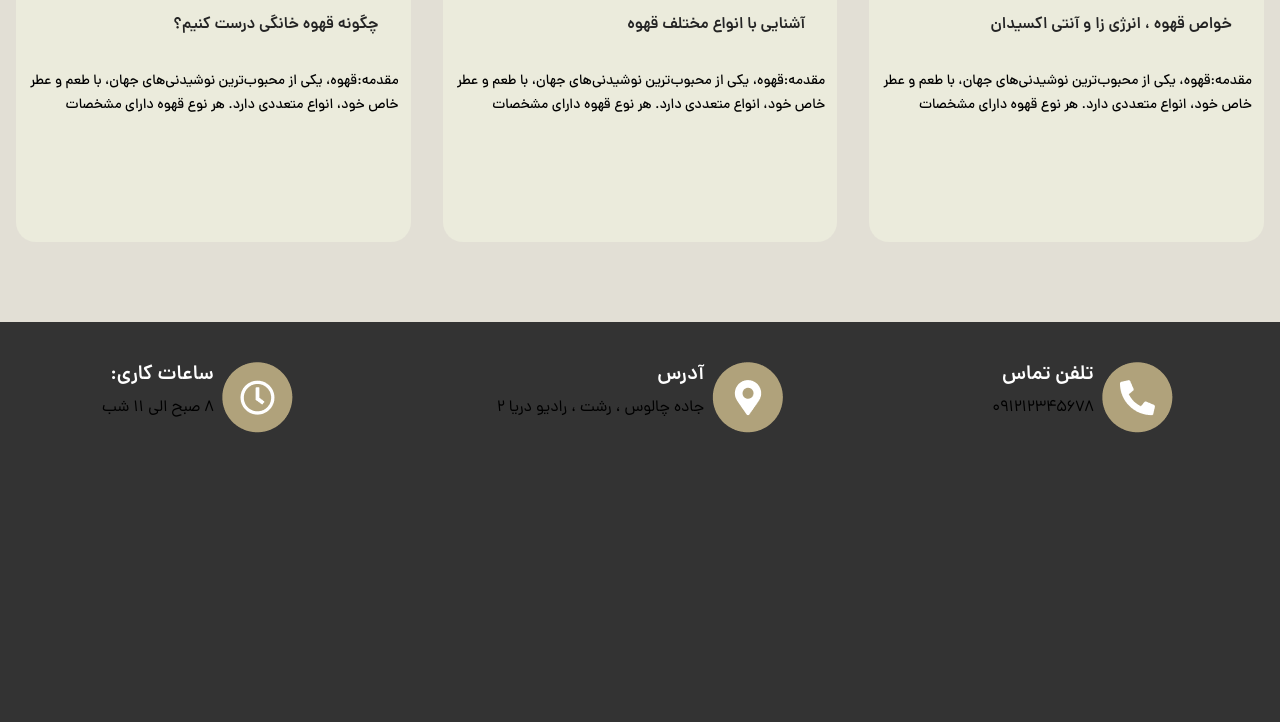
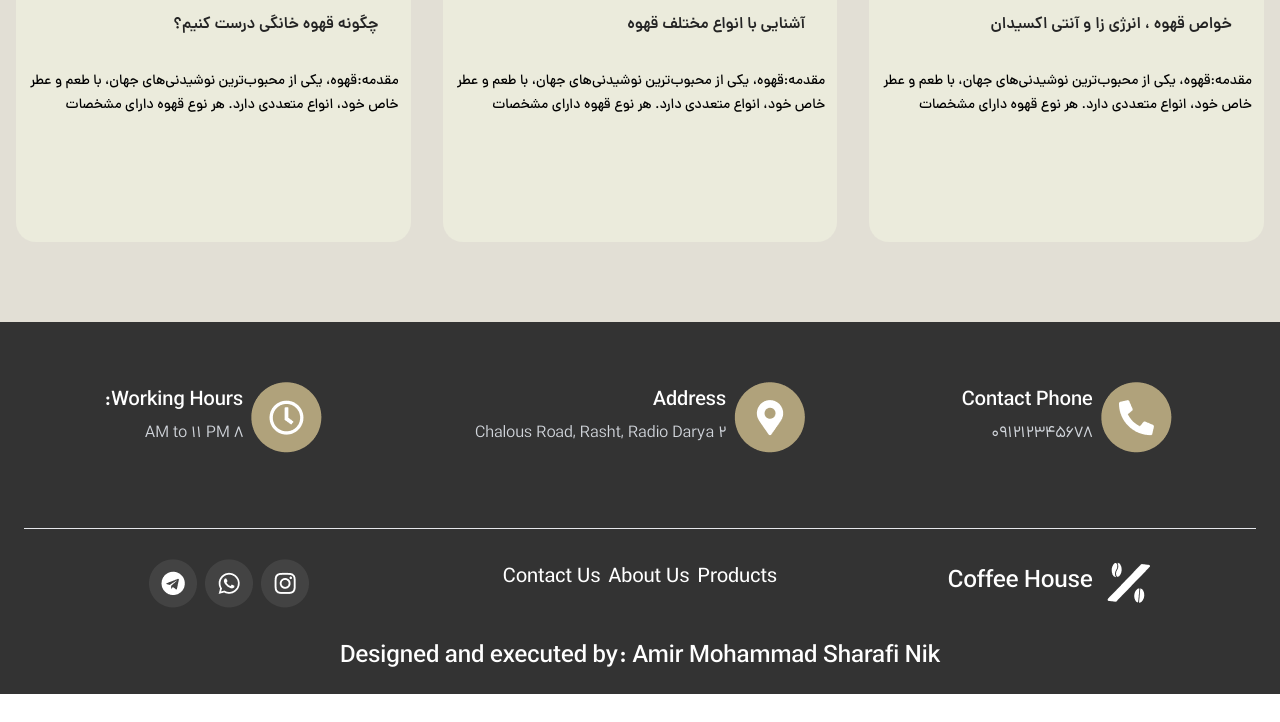
Before and after one commit to Amir-Sharafi-86/Coffe-shop, a website: page public/index.html in a window 1280 px wide. Shown: the part 4628-5350 px from the top of the page. After the commit the page ends 5322 px from the top, so only its background shows below. Drawn offline with Linux system fonts and the light colour scheme.

Commit message:
img demo && clean code

```diff
--- a/public/index.html
+++ b/public/index.html
@@ -310,37 +310,81 @@
         </div>
       </div>
     </section>
-    <footer class="bg-[#333333] w-full h-[400px]">
-      <div class="grid grid-cols-1 sm:grid-cols-2 lg:grid-cols-3 gap-12 ">
-            <div class="flex gap-x-2 mt-10 mx-auto">
+    <footer class="bg-[#333333] w-full min-h-[730px] md:min-h-[368px] py-5 px-6">
+      <div class="grid grid-cols-1 sm:grid-cols-2 lg:grid-cols-3 gap-12 mb-[75px] ">
+
+        <!-- Contact Information -->
+        <div class="flex gap-x-2 mt-10 md:mx-auto items-center ">
           <div>
             <img src="./imges/svg/Background (2).png" alt="">
           </div>
           <div class="flex flex-col">
-                <span class="text-[#FFFFFF] text-base md:text-xl font-DanaDemibold">تلفن تماس</span>
-                <span class="inline-block mt-1.5">091212345678</span>
+            <span class="text-[#FFFFFF] text-base md:text-xl font-DanaDemibold">Contact Phone</span>
+            <span class="inline-block mt-1.5 text-gray-300">091212345678</span>
           </div>
         </div>
-            <div class="flex gap-x-2 mt-10 mx-auto">
+
+        <!-- Address -->
+        <div class="flex gap-x-2 mt-10 md:mx-auto items-center">
           <div>
             <img src="./imges/svg/Background (3).png" alt="">
           </div>
           <div class="flex flex-col">
-                <span class="text-[#FFFFFF] text-base md:text-xl font-DanaDemibold">آدرس</span>
-                <span class="inline-block mt-1.5">جاده چالوس ، رشت ، رادیو دریا 2</span>
+            <span class="text-[#FFFFFF] text-base md:text-xl font-DanaDemibold">Address</span>
+            <span class="inline-block mt-1.5 text-gray-300">Chalous Road, Rasht, Radio Darya 2</span>
           </div>
         </div>
-            <div class="flex gap-x-2 mt-10 mx-auto">
+
+        <!-- Working Hours -->
+        <div class="flex gap-x-2 mt-10 md:mx-auto items-center">
           <div>
             <img src="./imges/svg/Background (4).png" alt="">
           </div>
           <div class="flex flex-col">
-                <span class="text-[#FFFFFF] text-base md:text-xl font-DanaDemibold">ساعات کاری:</span>
-                <span class="inline-block mt-1.5">8 صبح الی 11 شب</span>
+            <span class="text-[#FFFFFF] text-base md:text-xl font-DanaDemibold">Working Hours:</span>
+            <span class="inline-block mt-1.5 text-gray-300">8 AM to 11 PM</span>
           </div>
         </div>
       </div>
+
+      <hr>
+
+      <div class="grid grid-cols-1 sm:grid-cols-2 lg:grid-cols-3">
+
+        <!-- Coffee House Logo -->
+        <div class="flex gap-x-2 items-center mx-auto mt-7 ">
+          <img src="./imges/svg/Clip path group.png" alt="">
+          <p class="text-base md:text-2xl font-DanaDemibold text-white">Coffee House</p>
+        </div>
+
+        <!-- Navigation Links -->
+        <div class="mt-9">
+          <ul class="text-white text-base md:text-xl font-DanaMedium flex gap-x-2 justify-center items-center mx-auto ">
+            <li>
+              <a href="">Products </a>
+            </li>
+            <li>
+              <a href="">About Us </a>
+            </li>
+            <li>
+              <a href="">Contact Us </a>
+            </li>
+          </ul>
+        </div>
+
+        <!-- Social Media Links -->
+        <div class="flex gap-x-2 items-center mx-auto mt-7">
+          <img src="./imges/svg/Link (7).png" alt="">
+          <img src="./imges/svg/Link (8).png" alt="">
+          <img src="./imges/svg/Link (9).png" alt="">
+        </div>
+        <!-- Developer Name -->
+      </div>
+      <div class="flex justify-center items-center mt-8">
+        <span class="md:text-2xl font-DanaDemibold text-base text-white">Designed and executed by: Amir Mohammad Sharafi Nik</span>
+      </div>
     </footer>
+
 </main>
 <script src="./scripts/main.js"></script>
 </body>
```
Also changed, not shown: README.md, public/imges/Demo/Screenshot (168).png (added), public/imges/svg/Clip path group.png (added), public/imges/svg/Link (7).png (added), public/imges/svg/Link (8).png (added), public/imges/svg/Link (9).png (added), public/styles/app.css. Lines whose indentation alone changed are shown as unchanged.
